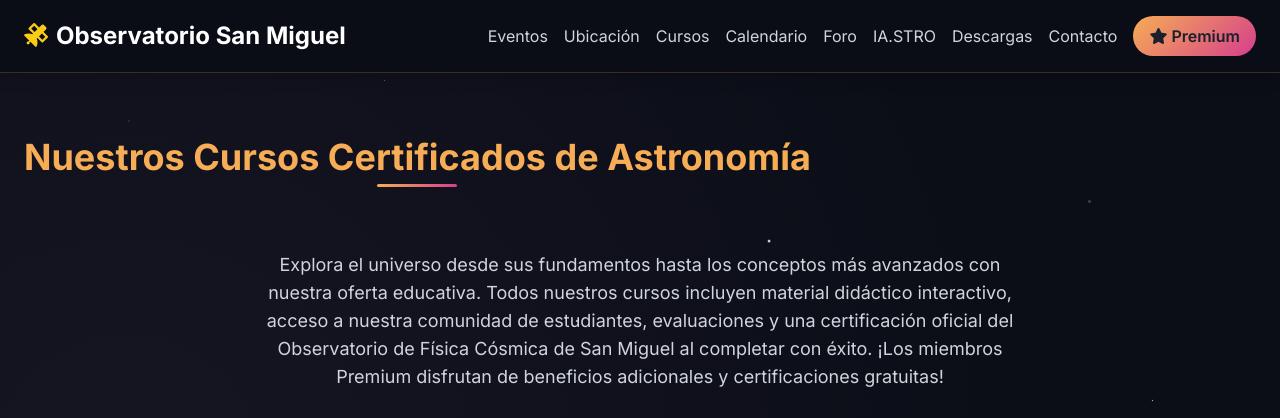
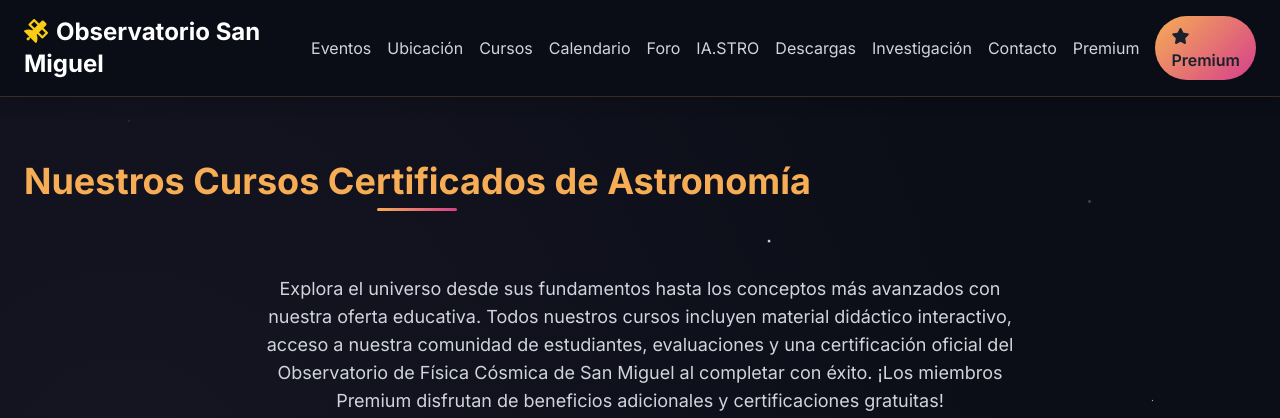
Before and after one commit to MObSM1935/museosolar, a plain HTML site: page cursos.html in a window 1280 px wide. Shown: the top 418 px of the page. Drawn offline with nearby package versions, Linux system fonts and the light colour scheme; no server answers.

Commit message:
Update cursos.html

```diff
--- a/cursos.html
+++ b/cursos.html
@@ -384,20 +384,21 @@
 
 
     <nav class="navbar-glass sticky top-0 z-50 shadow-lg">
-        <div class="container mx-auto px-6 py-4 flex justify-between items-center">
-            <a href="#" class="text-2xl font-bold text-white">
-                <i class="fas fa-satellite mr-2 text-yellow-400"></i>Observatorio San Miguel
+       <div class="container mx-auto px-6 py-4 flex justify-between items-center">
+            <a href="index.html" class="text-2xl font-bold text-white"> <i class="fas fa-satellite mr-2 text-yellow-400"></i>Observatorio San Miguel
             </a>
             <div class="hidden md:flex space-x-4 items-center">
-                <a href="#eventos" class="text-gray-300 hover:text-yellow-400 transition duration-300">Eventos</a>
-                <a href="#ubicacion" class="text-gray-300 hover:text-yellow-400 transition duration-300">Ubicación</a>
+                <a href="eventos.html" class="text-gray-300 hover:text-yellow-400 transition duration-300">Eventos</a>
+                <a href="historia-y-ubicacion.html#ubicacion" class="text-gray-300 hover:text-yellow-400 transition duration-300">Ubicación</a>
                 <a href="cursos.html" class="text-gray-300 hover:text-yellow-400 transition duration-300">Cursos</a>
-                <a cursos.html="#calendario" class="text-gray-300 hover:text-yellow-400 transition duration-300">Calendario</a>
-                <a href="#comunidad" class="text-gray-300 hover:text-yellow-400 transition duration-300">Foro</a>
-                <a href="#ia-stro" class="text-gray-300 hover:text-yellow-400 transition duration-300">IA.STRO</a>
-                <a href="#descargas" class="text-gray-300 hover:text-yellow-400 transition duration-300">Descargas</a>
-                <a href="#contacto" class="text-gray-300 hover:text-yellow-400 transition duration-300">Contacto</a>
-                <a href="#premium" class="btn-primary px-4 py-2 rounded-full font-semibold">
+                <a href="calendario.html" class="text-gray-300 hover:text-yellow-400 transition duration-300">Calendario</a>
+                <a href="foro.html" class="text-gray-300 hover:text-yellow-400 transition duration-300">Foro</a>
+                <a href="astroia.html" class="text-gray-300 hover:text-yellow-400 transition duration-300">IA.STRO</a>
+                <a href="index.html#descargas" class="text-gray-300 hover:text-yellow-400 transition duration-300">Descargas</a>
+                <a href="investigacion-y-presentaciones.html" class="text-gray-300 hover:text-yellow-400 transition duration-300">Investigación</a>
+                <a href="index.html#contacto" class="text-gray-300 hover:text-yellow-400 transition duration-300">Contacto</a>
+                <a href="premium.html" class="text-gray-300 hover:text-yellow-400 transition duration-300">Premium</a>
+                <a href="premium.html" class="btn-primary px-4 py-2 rounded-full font-semibold">
                     <i class="fas fa-star mr-1"></i>Premium
                 </a>
             </div>
@@ -408,15 +409,17 @@
             </div>
         </div>
         <div id="mobile-menu" class="hidden md:hidden px-6 pb-4 space-y-2">
-            <a href="#eventos" class="block text-gray-300 hover:text-yellow-400 transition duration-300">Eventos</a>
-            <a href="#ubicacion" class="block text-gray-300 hover:text-yellow-400 transition duration-300">Ubicación</a>
-            <a href="#cursos" class="block text-gray-300 hover:text-yellow-400 transition duration-300">Cursos</a>
-            <a href="#calendario" class="block text-gray-300 hover:text-yellow-400 transition duration-300">Calendario</a>
-            <a href="#comunidad" class="block text-gray-300 hover:text-yellow-400 transition duration-300">Foro</a>
-            <a href="#ia-stro" class="block text-gray-300 hover:text-yellow-400 transition duration-300">IA.STRO</a>
-            <a href="#descargas" class="block text-gray-300 hover:text-yellow-400 transition duration-300">Descargas</a>
-            <a href="#contacto" class="block text-gray-300 hover:text-yellow-400 transition duration-300">Contacto</a>
-            <a href="#premium" class="block btn-primary px-4 py-2 rounded-full font-semibold text-center mt-2">
+            <a href="eventos.html" class="block text-gray-300 hover:text-yellow-400 transition duration-300">Eventos</a>
+            <a href="historia-y-ubicacion.html#ubicacion" class="block text-gray-300 hover:text-yellow-400 transition duration-300">Ubicación</a>
+            <a href="cursos.html" class="block text-gray-300 hover:text-yellow-400 transition duration-300">Cursos</a>
+            <a href="calendario.html" class="block text-gray-300 hover:text-yellow-400 transition duration-300">Calendario</a>
+            <a href="foro.html" class="block text-gray-300 hover:text-yellow-400 transition duration-300">Foro</a>
+            <a href="astroia.html" class="block text-gray-300 hover:text-yellow-400 transition duration-300">IA.STRO</a>
+            <a href="index.html#descargas" class="block text-gray-300 hover:text-yellow-400 transition duration-300">Descargas</a>
+            <a href="investigacion-y-presentaciones.html" class="block text-gray-300 hover:text-yellow-400 transition duration-300">Investigación</a>
+            <a href="premium.html" class="block text-gray-300 hover:text-yellow-400 transition duration-300">Premium</a>
+            <a href="index.html#contacto" class="block text-gray-300 hover:text-yellow-400 transition duration-300">Contacto</a>
+            <a href="premium.html" class="block btn-primary px-4 py-2 rounded-full font-semibold text-center mt-2">
                 <i class="fas fa-star mr-1"></i>Premium
             </a>
         </div>
```
